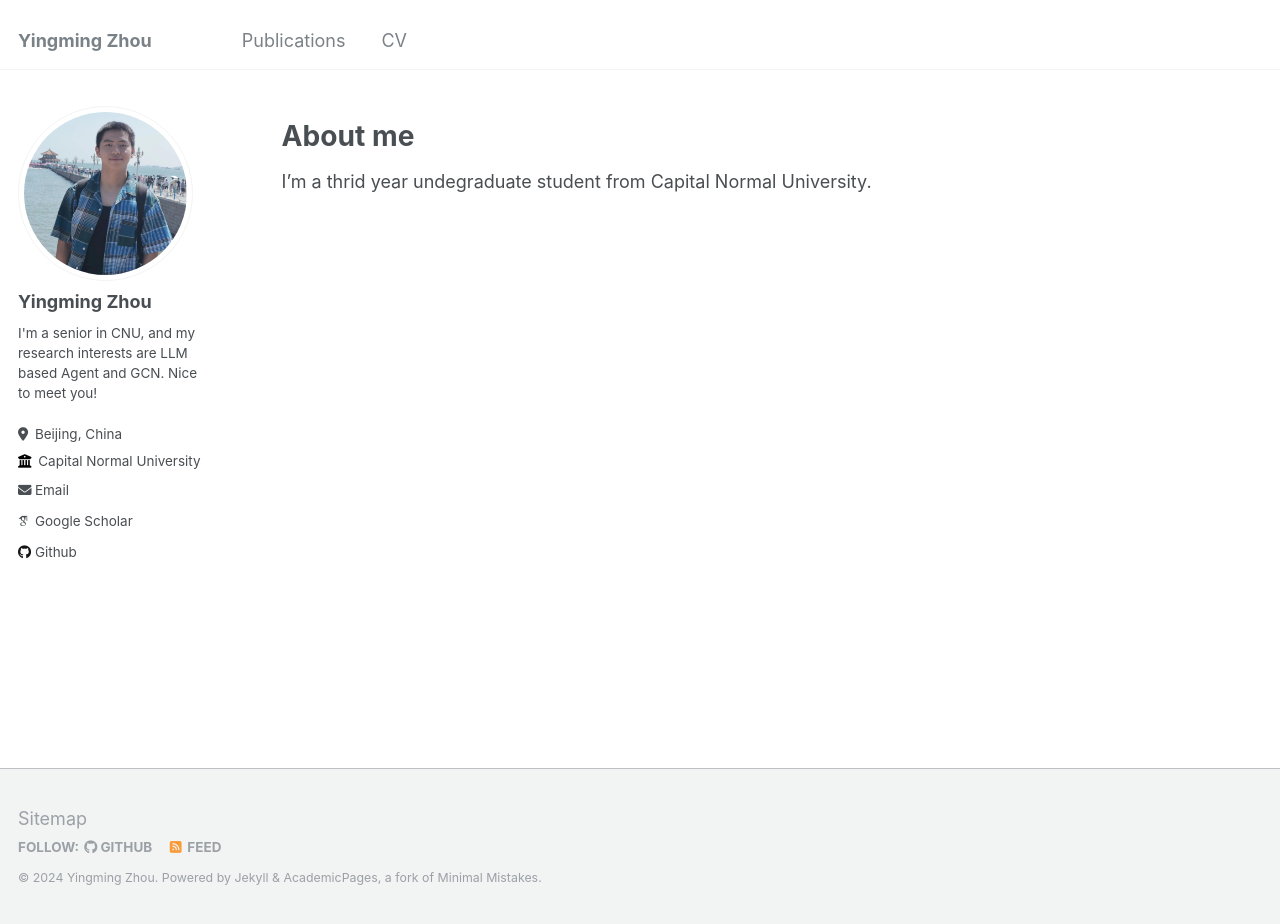
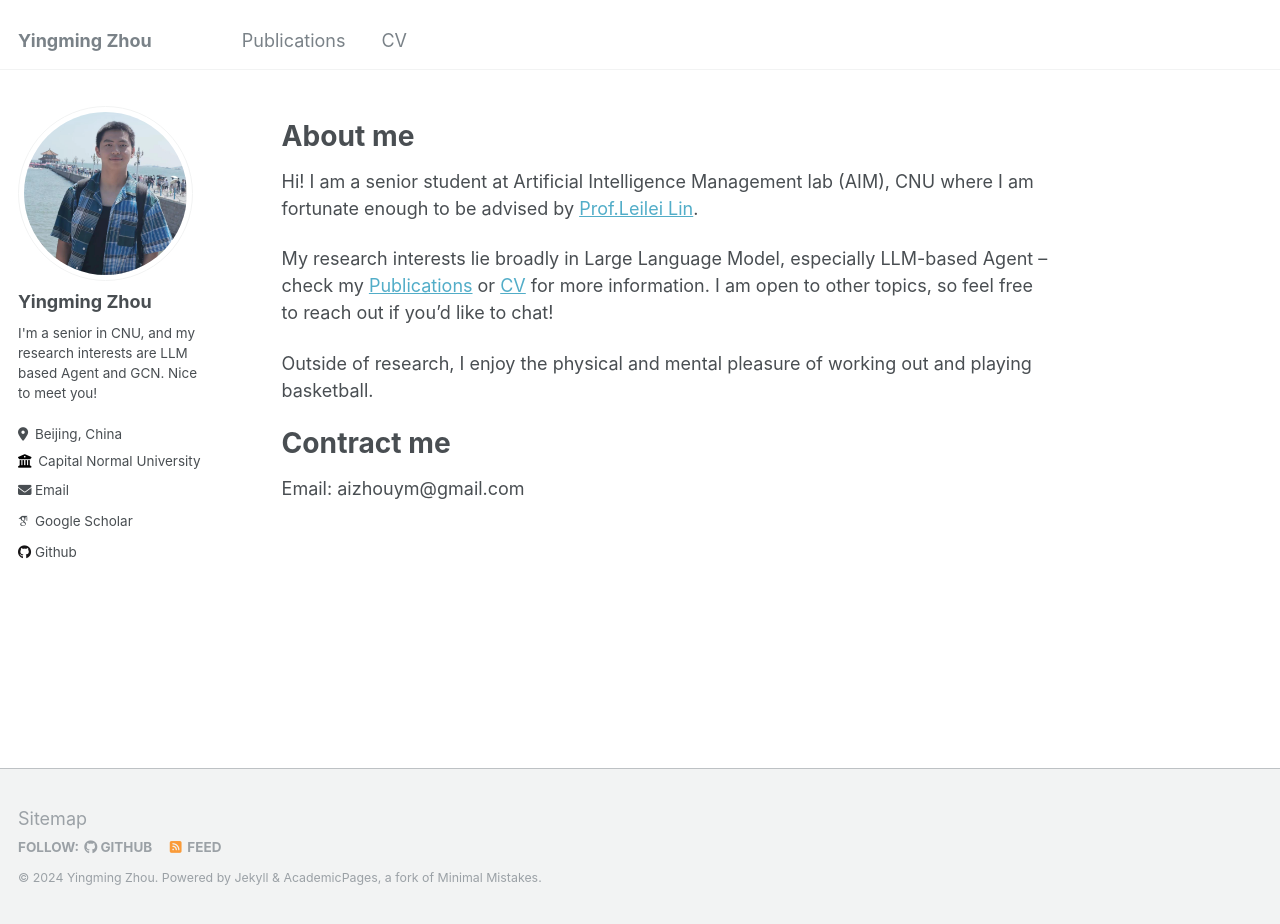
Before and after one commit to Aizhouym/Aizhouym.github.io, a Jekyll site: the page built from _pages/about.md, in a window 1280 px wide and 924 px high. Built offline with Jekyll 4.4.1, drawn with Linux system fonts in a browser that asks for light colours; some web fonts are replaced.

Commit message:
Update about.md

```diff
--- a/_pages/about.md
+++ b/_pages/about.md
@@ -8,4 +8,11 @@ redirect_from:
 ---
 
 # About me
-I'm a thrid year undegraduate student from Capital Normal University.
+Hi! I am a senior student at Artificial Intelligence Management lab (AIM), CNU where I am fortunate enough to be advised by [Prof.Leilei Lin](https://dblp.org/pid/159/6831.html).
+
+My research interests lie broadly in Large Language Model, especially LLM-based Agent – check my [Publications](../_pages/publications.md) or [CV](../assets/CV.pdf) for more information. I am open to other topics, so feel free to reach out if you’d like to chat!
+
+Outside of research, I enjoy the physical and mental pleasure of working out and playing basketball.
+
+# Contract me
+Email: aizhouym@gmail.com
```
